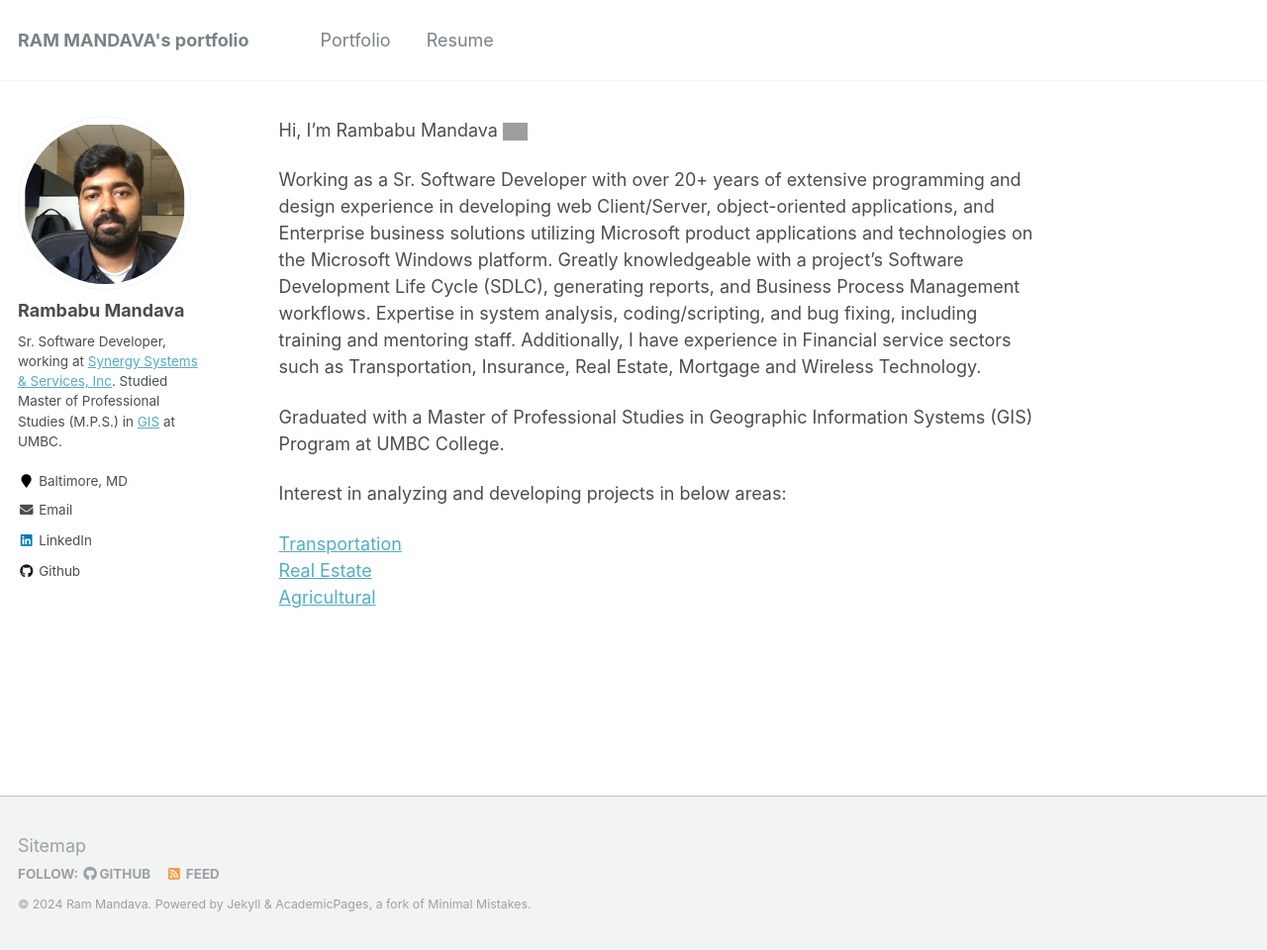
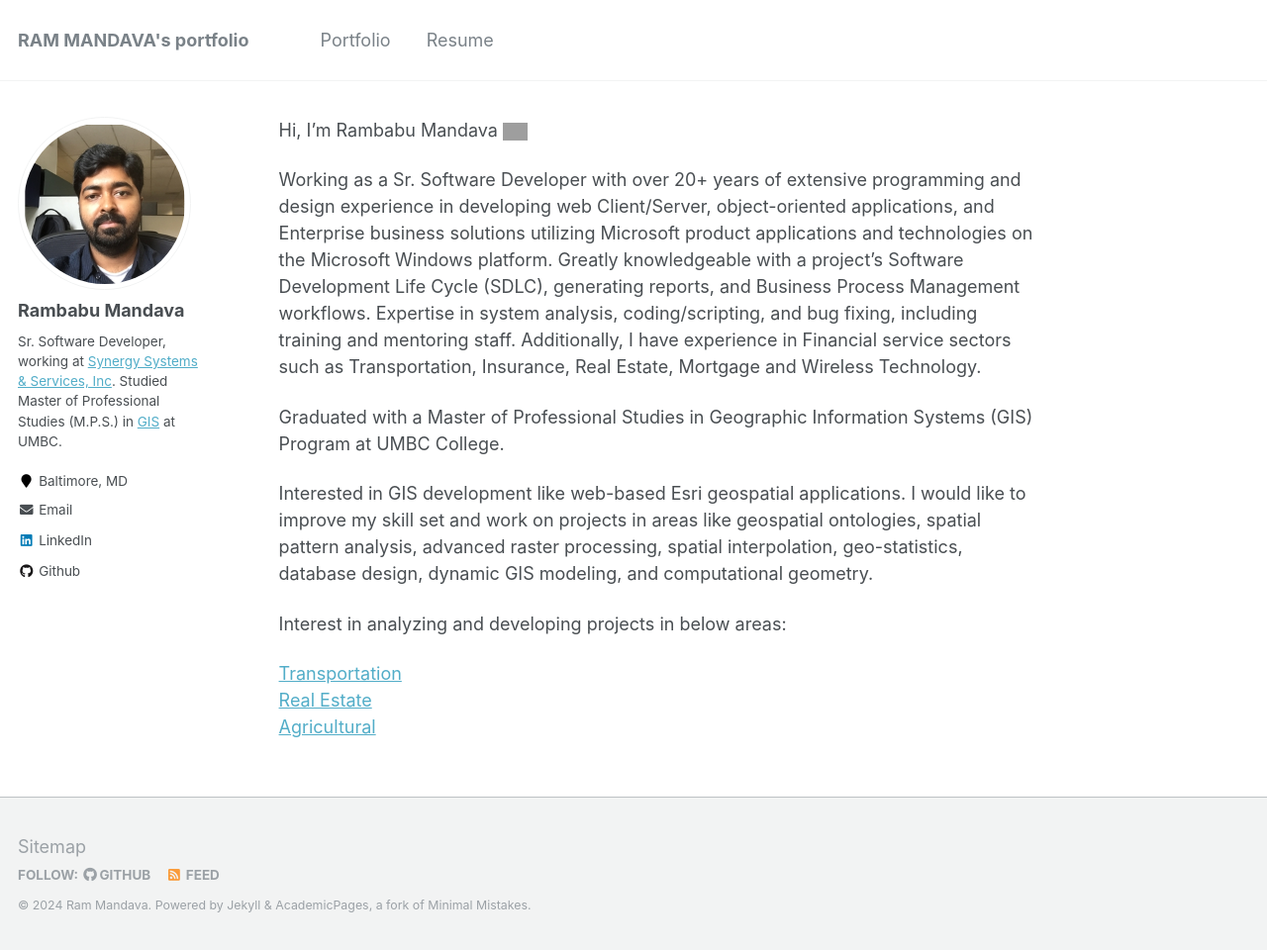
Before and after one commit to mandavaram/mandavaram.github.io, a Jekyll site: the page built from index.md, in a window 1280 px wide and 960 px high. Shown: the whole window at 99% size. Built offline with Jekyll 4.4.1, drawn with Linux system fonts in a browser that asks for light colours; our own code applies the rules of GitHub Pages for plain Markdown files; grey boxes are pictures that could not be loaded.

Commit message:
Update index.md

```diff
--- a/index.md
+++ b/index.md
@@ -7,7 +7,7 @@ Working as a Sr. Software Developer with over 20+ years of extensive programming
 
 Graduated with a Master of Professional Studies in Geographic Information Systems (GIS) Program at UMBC College.
 
-<!---  Currently working as an application developer using Microsoft .NET technologies and interested in GIS development like web-based Esri geospatial applications. My goal is to learn and improve the skill set in GIS #technologies and Spatial analysis. I would like to improve my skill set and work projects in areas like geospatial ontologies, spatial pattern analysis, advanced raster processing, spatial interpolation, and geo-statistics, # database design and systems, dynamic GIS modeling, and computational geometry and mathematical techniques used in GIS. -->
+Interested in GIS development like web-based Esri geospatial applications. I would like to improve my skill set and work on projects in areas like geospatial ontologies, spatial pattern analysis, advanced raster processing, spatial interpolation, geo-statistics, database design, dynamic GIS modeling, and computational geometry.
 
 Interest in analyzing and developing projects in below areas:
 
```
